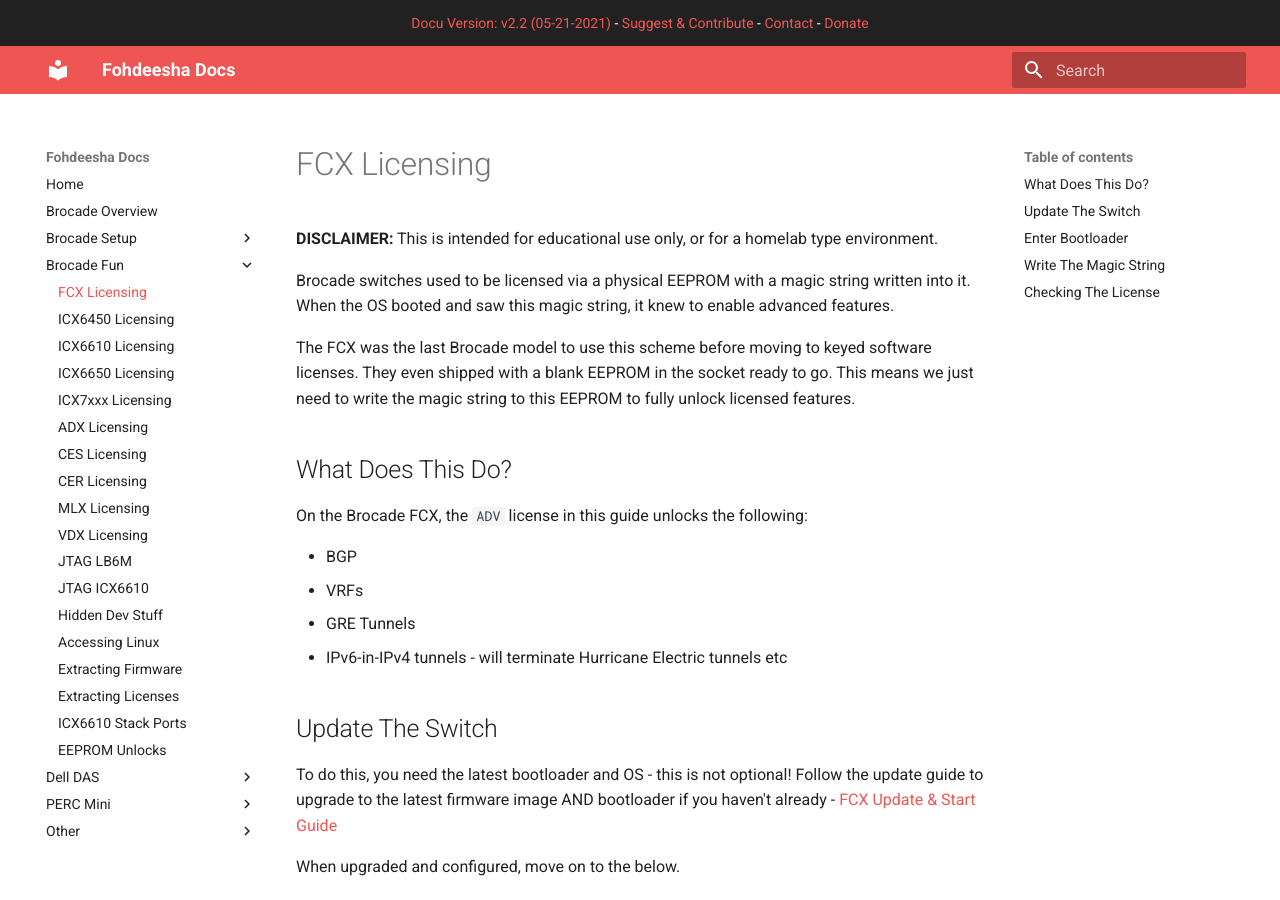
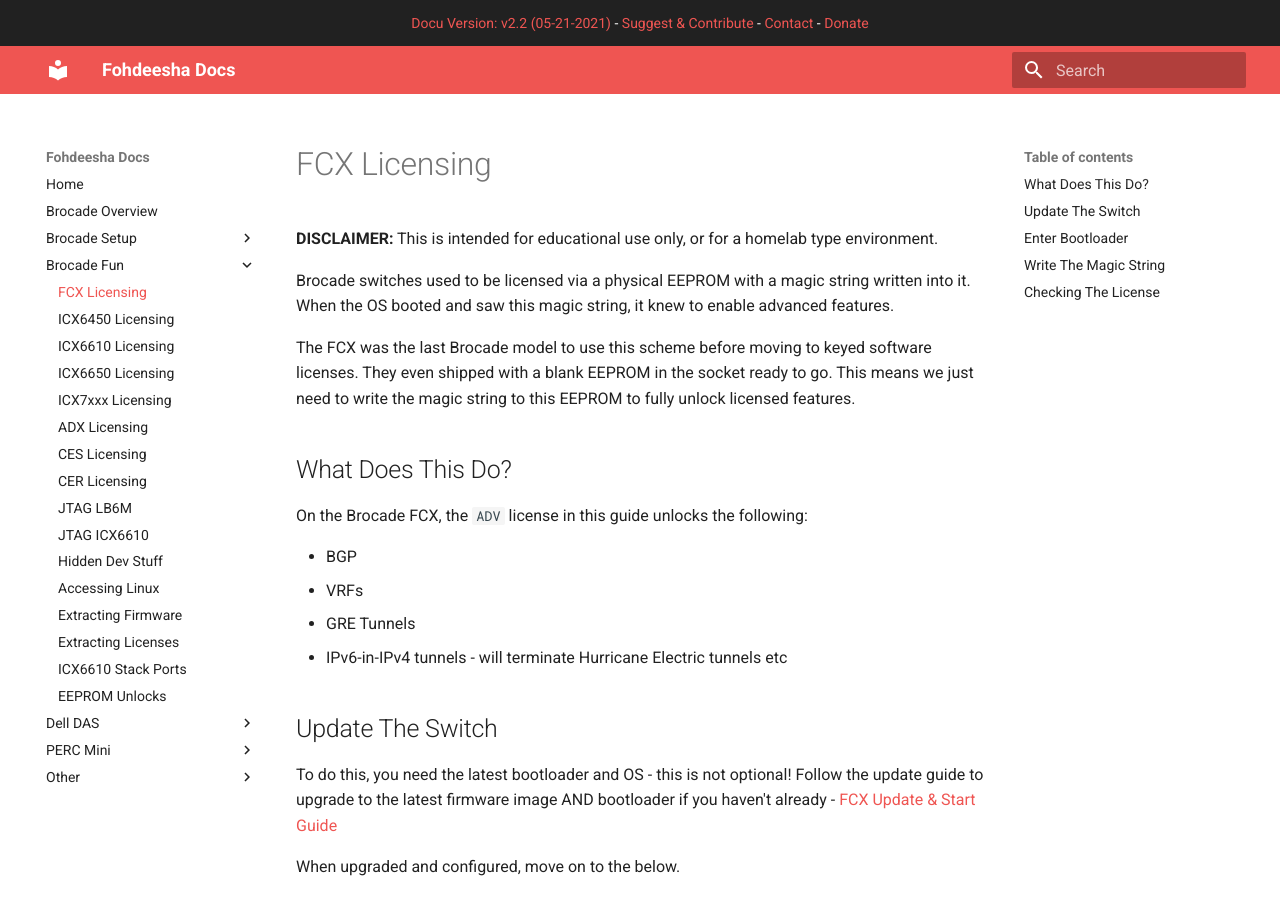
Before and after one commit to Fohdeesha/lab-docu, an MkDocs documentation site: the page built from docs/fcxlic.md, in a window 1280 px wide and 900 px high. Built offline with MkDocs 1.6.1 and Material for MkDocs 9.7.7, drawn with Linux system fonts in a browser that asks for light colours.

Commit message:
fix mkdocs layout

```diff
--- a/mkdocs.yml
+++ b/mkdocs.yml
@@ -25,8 +25,6 @@
         - 'ADX Licensing': 'adx.md'
         - 'CES Licensing': 'ces.md'
         - 'CER Licensing': 'cer.md'
-        - 'MLX Licensing': 'mlx.md'
-        - 'VDX Licensing': 'vdx.md'
         - 'JTAG LB6M': 'jtag.md'
         - 'JTAG ICX6610': 'jtag6610.md'
         - 'Hidden Dev Stuff': 'hidden.md'
```
